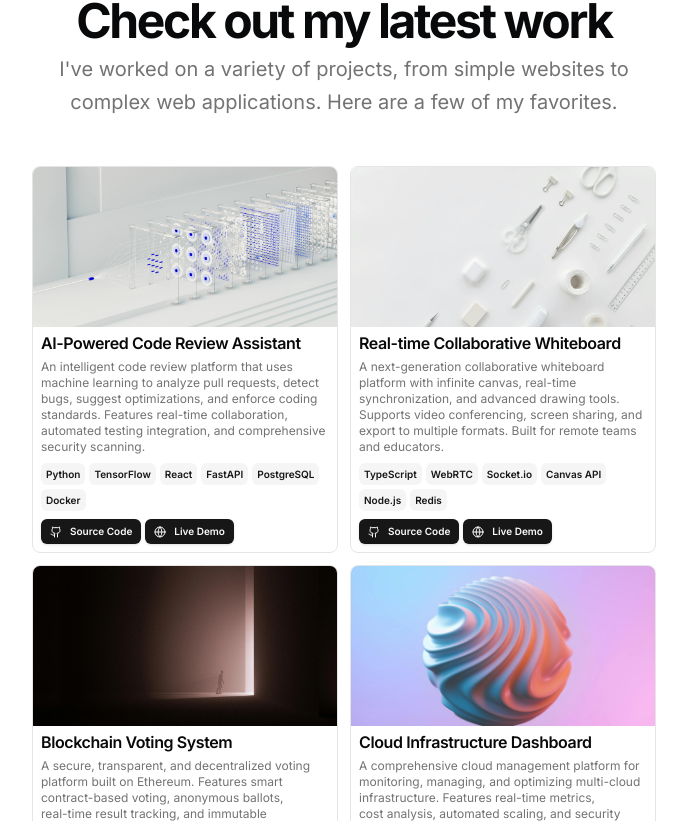
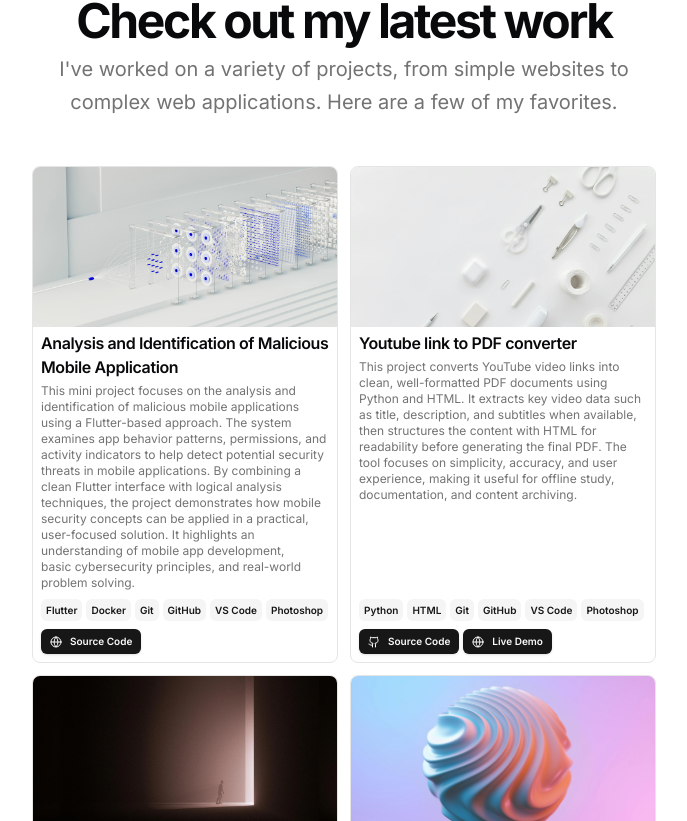
Before and after one commit to shubh152205/Portfolio, a Next.js app: page /portfolio/ in a window 1280 px wide. Shown: the part 1651-2472 px from the top of the page, without its empty margins (296-983 px from the left). Built offline with nearby package versions, Linux system fonts and the light colour scheme.

Commit message:
Update portfolio content: projects and experience details

```diff
--- a/src/constants/portfolio.ts
+++ b/src/constants/portfolio.ts
@@ -145,9 +145,9 @@ export const WORK_EXPERIENCE: WorkExperience[] = [
         children: [
           {
             _type: "span",
-            text: `• Developed user-friendly interfaces for mobile applications.
-                   • Participated in code reviews to maintain quality standards.
-                   • Assisted in debugging code to identify and fix errors in applications.
+            text: `• Developed user-friendly interfaces for mobile applications. \n
+                   • Participated in code reviews to maintain quality standards. \n
+                   • Assisted in debugging code to identify and fix errors in applications. \n
                    • Researched new technologies to enhance understanding of software engineering trends.`,
           },
         ],
@@ -159,16 +159,16 @@ export const WORK_EXPERIENCE: WorkExperience[] = [
     company: "College Mini Project",
     title: "Flutter Developer",
     location: "Remote",
-    startDate: "09/2025",
-    endDate: "12/2025",
+    startDate: "2025",
+    endDate: "2025",
     description: [
       {
         _type: "block",
         children: [
           {
             _type: "span",
-            text: `• Developed user interfaces using Flutter for mobile applications.
-                   • Conducted code reviews to ensure best practices and maintain code quality.
+            text: `• Developed user interfaces using Flutter for mobile applications. \n
+                   • Conducted code reviews to ensure best practices and maintain code quality. \n
                    • Troubleshot and debugged application issues to improve user experience.`,
           },
         ],
@@ -185,19 +185,19 @@ export const EDUCATION: Education[] = [
 export const PROJECTS: Project[] = [
   {
     _id: "project-1",
-    title: "AI-Powered Code Review Assistant",
+    title: "Analysis and Identification of Malicious Mobile Application",
     description: [
       {
         _type: "block",
         children: [
           {
             _type: "span",
-            text: "An intelligent code review platform that uses machine learning to analyze pull requests, detect bugs, suggest optimizations, and enforce coding standards. Features real-time collaboration, automated testing integration, and comprehensive security scanning.",
+            text: "This mini project focuses on the analysis and identification of malicious mobile applications using a Flutter-based approach. The system examines app behavior patterns, permissions, and activity indicators to help detect potential security threats in mobile applications. By combining a clean Flutter interface with logical analysis techniques, the project demonstrates how mobile security concepts can be applied in a practical, user-focused solution. It highlights an understanding of mobile app development, basic cybersecurity principles, and real-world problem solving.",
           },
         ],
       },
     ],
-    technologies: ["Python", "TensorFlow", "React", "FastAPI", "PostgreSQL", "Docker"],
+    technologies: ["Flutter", "Docker", "Git", "GitHub", "VS Code", "Photoshop"],
     image: {
       asset: {
         url: "/portfolio/projects/project-1.webp",
@@ -206,31 +206,26 @@ export const PROJECTS: Project[] = [
     links: [
       {
         title: "Source Code",
-        url: "#",
-        type: "code",
-      },
-      {
-        title: "Live Demo",
-        url: "#",
-        type: "demo",
+        url: "https://github.com/shubh152205/FreeMalwareDetection",
+        type: "Dart",
       },
     ],
   },
   {
     _id: "project-2",
-    title: "Real-time Collaborative Whiteboard",
+    title: "Youtube link to PDF converter",
     description: [
       {
         _type: "block",
         children: [
           {
             _type: "span",
-            text: "A next-generation collaborative whiteboard platform with infinite canvas, real-time synchronization, and advanced drawing tools. Supports video conferencing, screen sharing, and export to multiple formats. Built for remote teams and educators.",
+            text: "This project converts YouTube video links into clean, well-formatted PDF documents using Python and HTML. It extracts key video data such as title, description, and subtitles when available, then structures the content with HTML for readability before generating the final PDF. The tool focuses on simplicity, accuracy, and user experience, making it useful for offline study, documentation, and content archiving.",
           },
         ],
       },
     ],
-    technologies: ["TypeScript", "WebRTC", "Socket.io", "Canvas API", "Node.js", "Redis"],
+    technologies: ["Python", "HTML", "Git", "GitHub", "VS Code", "Photoshop"],
     image: {
       asset: {
         url: "/portfolio/projects/project-2.webp",
```
